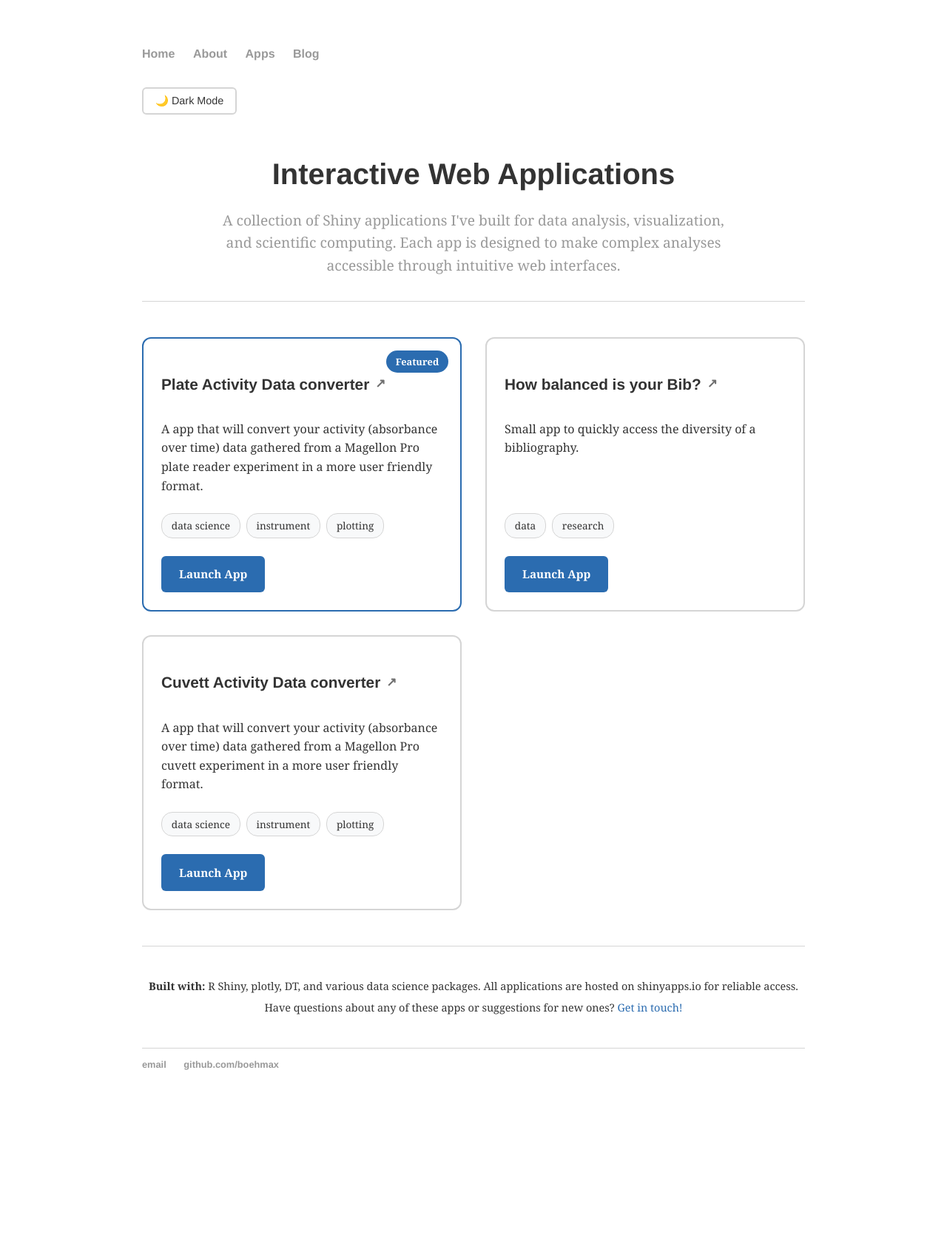
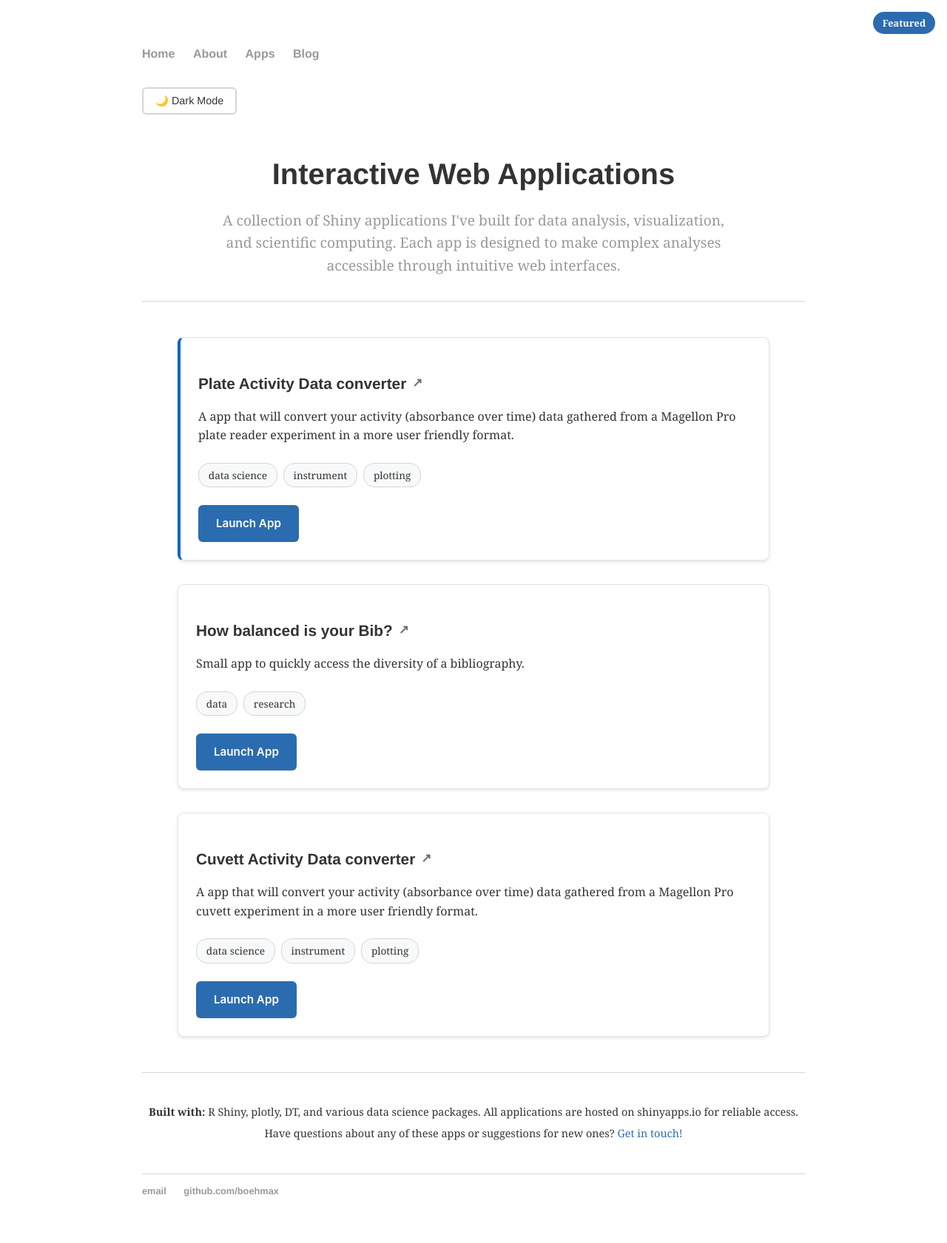
Before and after one commit to boehmax/boehmax.github.io, a Jekyll site: the page built from apps/index.html, in a window 1280 px wide. Shown: the whole page at 74% size. Built offline with Jekyll 4.4.1, drawn with Linux system fonts in a browser that asks for light colours; nearby versions of some CDN libraries; before the commit the page ends 1511 px from its top, so only the background shows below that.

Commit message:
Refactor layout to flexbox and update app card styles
Refactor apps grid layout to use flexbox and adjust app card styles for improved layout and appearance.

```diff
--- a/css/main.css
+++ b/css/main.css
@@ -380,21 +380,23 @@ blockquote {
 
 /* Apps Grid Layout */
 .apps-grid {
-    display: grid;
-    grid-template-columns: repeat(auto-fit, minmax(350px, 1fr));
+    display: flex;
+    flex-direction: column;
     gap: 2rem;
-    margin: 3rem 0;
+    max-width: 800px; /* Optional: limit width for better readability */
+    margin: 0 auto;
 }
 
 /* Individual App Cards */
 .app-card {
-    background-color: var(--bg-color);
-    border: 2px solid var(--border-color);
-    border-radius: 12px;
-    overflow: hidden;
-    transition: all 0.3s ease;
     display: flex;
-    flex-direction: column;
+    flex-direction: row;
+    align-items: flex-start;
+    padding: 1.5rem;
+    border: 1px solid #e1e5e9;
+    border-radius: 8px;
+    background: white;
+    box-shadow: 0 2px 4px rgba(0,0,0,0.1);
 }
 
 .app-card:hover {
@@ -408,8 +410,7 @@ blockquote {
 }
 
 .app-card.featured {
-    border-color: var(--accent-color);
-    position: relative;
+    border-left: 4px solid #0066cc; /* Optional: highlight featured apps */
 }
 
 .app-card.featured::before {
@@ -428,20 +429,15 @@ blockquote {
 
 /* App Images */
 .app-image {
-    width: 100%;
-    height: 200px;
-    overflow: hidden;
-    background-color: var(--code-bg);
-    display: flex;
-    align-items: center;
-    justify-content: center;
+    flex-shrink: 0;
+    margin-right: 1.5rem;
+    width: 200px; /* Adjust as needed */
 }
 
 .app-image img {
     width: 100%;
-    height: 100%;
-    object-fit: cover;
-    transition: transform 0.3s ease;
+    height: auto;
+    border-radius: 4px;
 }
 
 .app-card:hover .app-image img {
@@ -450,10 +446,7 @@ blockquote {
 
 /* App Content */
 .app-content {
-    padding: 1.5rem;
-    flex-grow: 1;
-    display: flex;
-    flex-direction: column;
+    flex: 1;
 }
 
 .app-title {
@@ -514,6 +507,7 @@ blockquote {
 }
 
 .launch-btn {
+    font-family: -apple-system, BlinkMacSystemFont, 'Segoe UI', 'Roboto', 'Helvetica Neue', Arial, sans-serif;
     display: inline-block;
     background-color: var(--accent-color);
     color: var(--bg-color);
```
